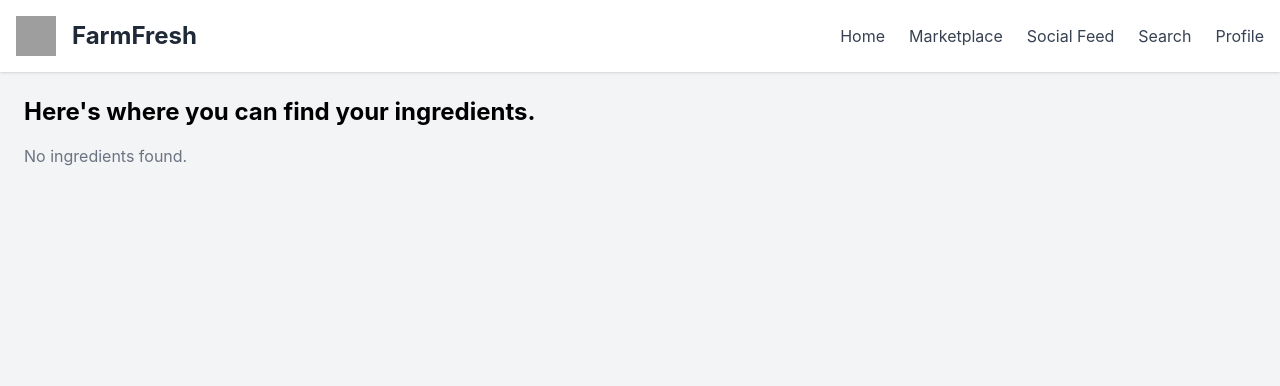
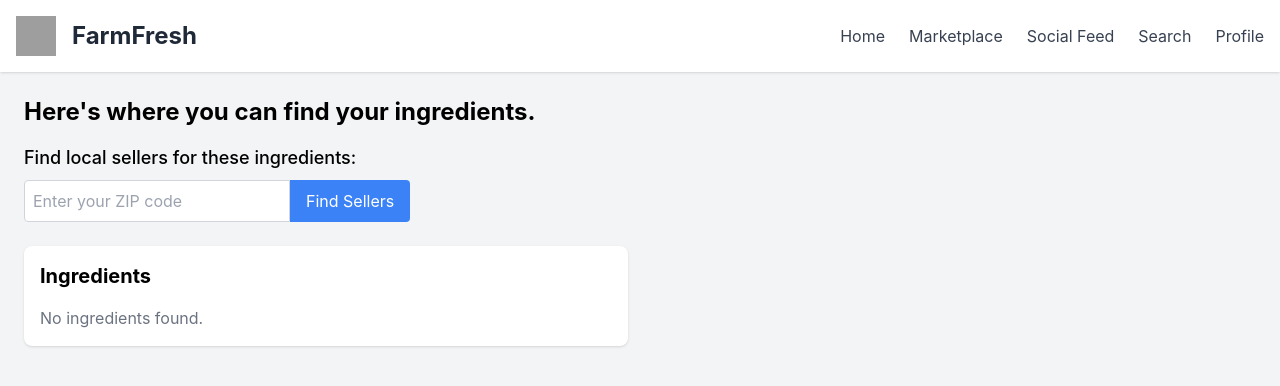
Before and after one commit to cheng-ian/wildhacks-2025, a React (Create React App) app in the folder client/: page /ingredients in a window 1280 px wide. Shown: the top 386 px of the page. Built offline with nearby package versions, Linux system fonts and the light colour scheme; grey boxes are pictures that could not be loaded; the HTML template or start-up script is replaced by a standard one.

Commit message:
added full search feature

```diff
--- a/client/src/IngredientList.jsx
+++ b/client/src/IngredientList.jsx
@@ -1,30 +1,146 @@
-import React from 'react';
+import React, { useState, useEffect } from 'react';
 import { useLocation } from 'react-router-dom';
+import { apiService } from './services/api';
 
 const IngredientList = () => {
   const location = useLocation();
   const ingredients = location.state?.ingredients || [];
   const recipe = location.state?.recipe || "";
+  const [localSellers, setLocalSellers] = useState({});
+  const [zipCode, setZipCode] = useState('');
+  const [loading, setLoading] = useState(false);
+
+  const formatDateTime = (dateTimeStr) => {
+    const date = new Date(dateTimeStr);
+    return date.toLocaleDateString('en-US', {
+      weekday: 'short',
+      month: 'short',
+      day: 'numeric',
+      hour: 'numeric',
+      minute: '2-digit',
+      hour12: true
+    });
+  };
+
+  const findLocalSellers = async () => {
+    if (!zipCode.trim()) return;
+
+    setLoading(true);
+    try {
+      const ingredientNames = ingredients.map(item => item.ingredient);
+      const sellersByIngredient = {};
+
+      // Find sellers for each ingredient
+      for (const ingredientName of ingredientNames) {
+        const response = await apiService.queryProduce(ingredientName, zipCode);
+        if (response.matching_listings) {
+          sellersByIngredient[ingredientName] = response.matching_listings;
+        }
+      }
+
+      setLocalSellers(sellersByIngredient);
+    } catch (error) {
+      console.error('Error finding local sellers:', error);
+    } finally {
+      setLoading(false);
+    }
+  };
 
   return (
     <div className="p-6">
       <h1 className="text-2xl font-bold mb-4">Here's where you can find your ingredients.</h1>
 
+      {/* ZIP Code Input */}
+      <div className="mb-6">
+        <h3 className="text-lg font-medium mb-2">Find local sellers for these ingredients:</h3>
+        <div className="flex">
+          <input
+            type="text"
+            value={zipCode}
+            onChange={(e) => setZipCode(e.target.value)}
+            placeholder="Enter your ZIP code"
+            className="p-2 border border-gray-300 rounded-l focus:outline-none"
+          />
+          <button
+            onClick={findLocalSellers}
+            disabled={loading}
+            className="bg-blue-500 text-white px-4 py-2 rounded-r hover:bg-blue-600 transition disabled:bg-blue-300"
+          >
+            {loading ? 'Searching...' : 'Find Sellers'}
+          </button>
+        </div>
+      </div>
+
+      <div className="grid grid-cols-1 md:grid-cols-2 gap-6">
+        {/* Ingredients List */}
+        <div className="bg-white p-4 rounded-lg shadow">
+          <h2 className="text-xl font-bold mb-4">Ingredients</h2>
           {ingredients.length === 0 ? (
             <p className="text-gray-500">No ingredients found.</p>
           ) : (
-        <ol className="list-decimal list-inside space-y-1">
+            <ol className="list-decimal list-inside space-y-2">
               {ingredients.map((item, index) => (
-            <li key={index}>
+                <li key={index} className="border-b border-gray-100 pb-2">
                   <span className="font-medium">{item.ingredient}</span>: {item.amount}
+
+                  {/* Display local sellers for this ingredient */}
+                  {localSellers[item.ingredient] && localSellers[item.ingredient].length > 0 && (
+                    <div className="mt-2 ml-6">
+                      <p className="text-sm font-medium text-green-600">Available from local sellers:</p>
+                      <ul className="list-disc list-inside text-sm text-gray-700">
+                        {localSellers[item.ingredient].slice(0, 3).map((seller, sellerIndex) => (
+                          <li key={sellerIndex} className="ml-2">
+                            {seller.name} - {seller.distance_miles} miles away
+                            <div className="text-xs text-gray-500 ml-4">
+                              Available: {formatDateTime(seller.time)}
+                            </div>
+                          </li>
+                        ))}
+                      </ul>
+                    </div>
+                  )}
                 </li>
               ))}
             </ol>
           )}
+        </div>
+
+        {/* Recipe */}
         {recipe && (
-        <div className="mt-8">
-            <h2 className="text-xl font-bold mb-2">Recipe</h2>
+          <div className="bg-white p-4 rounded-lg shadow">
+            <h2 className="text-xl font-bold mb-4">Recipe</h2>
             <p className="whitespace-pre-wrap text-gray-700">{recipe}</p>
+          </div>
+        )}
+      </div>
+
+      {/* Display all local sellers */}
+      {Object.keys(localSellers).length > 0 && (
+        <div className="mt-8 bg-white p-4 rounded-lg shadow">
+          <h2 className="text-xl font-bold mb-4">Local Sellers</h2>
+          {Object.entries(localSellers).map(([ingredient, sellers]) => (
+            sellers.length > 0 && (
+              <div key={ingredient} className="mb-6">
+                <h3 className="text-lg font-medium border-b pb-2 mb-2">{ingredient}</h3>
+                <div className="grid grid-cols-1 md:grid-cols-2 lg:grid-cols-3 gap-4">
+                  {sellers.map((seller, sellerIndex) => (
+                    <div key={sellerIndex} className="border rounded-lg p-3 hover:bg-gray-50">
+                      <h4 className="font-bold">{seller.name}</h4>
+                      <p className="text-sm text-gray-600">Location: {seller.location}</p>
+                      <p className="text-sm text-gray-600">Distance: {seller.distance_miles} miles</p>
+                      <p className="text-sm text-gray-600">Time: {formatDateTime(seller.time)}</p>
+                      <p className="text-sm text-gray-600 mt-1">Available items:</p>
+                      <ul className="list-disc list-inside text-sm text-gray-700">
+                        {seller.produce_items.map((item, itemIndex) => (
+                          <li key={itemIndex}>{item.name}</li>
+                        ))}
+                      </ul>
+                    </div>
+                  ))}
+                </div>
+              </div>
+            )
+          ))}
         </div>
       )}
     </div>
--- a/client/src/Search.jsx
+++ b/client/src/Search.jsx
@@ -6,8 +6,12 @@ const Search = () => {
   const navigate = useNavigate();
   const [searchQuery, setSearchQuery] = useState('');
   const [searchResults, setSearchResults] = useState(null);
+  const [isLoading, setIsLoading] = useState(false);
 
   const handleSearch = async () => {
+    if (!searchQuery.trim()) return;
+
+    setIsLoading(true);
     try {
       const response = await axios.post('http://localhost:5000/generate', {
         query: searchQuery,
@@ -53,6 +57,8 @@ const Search = () => {
     } catch (error) {
       console.error('Error calling backend:', error);
       setSearchResults("Error generating recipe.");
+    } finally {
+      setIsLoading(false);
     }
   };
 
@@ -69,15 +75,18 @@ const Search = () => {
           onChange={(e) => setSearchQuery(e.target.value)}
           placeholder="e.g., I want to make steak for dinner"
           className="w-full p-3 border border-gray-300 rounded-l-2xl shadow focus:outline-none"
+          disabled={isLoading}
         />
         <button
           onClick={handleSearch}
-          className="bg-blue-500 text-white p-3 rounded-r-2xl hover:bg-blue-600 transition"
+          className="bg-blue-500 text-white p-3 rounded-r-2xl hover:bg-blue-600 transition disabled:bg-blue-300"
+          disabled={isLoading}
         >
-          Search
+          {isLoading ? 'Generating...' : 'Search'}
         </button>
       </div>
 
+      <div className="grid grid-cols-1 md:grid-cols-2 gap-6">
         <div className="bg-gray-100 p-4 rounded-2xl mb-6">
           <h2 className="font-bold text-lg mb-2">Try These Queries:</h2>
           <ul className="list-disc list-inside text-gray-700">
@@ -88,16 +97,16 @@ const Search = () => {
           </ul>
         </div>
 
-      {/* {searchResults && (
-        <ul className="list-disc list-inside">
-        {searchResults.map((item, index) => (
-          <li key={index}>
-            {item.ingredient}: {item.amount}
-          </li>
-        ))}
+        <div className="bg-green-50 p-4 rounded-2xl mb-6 border border-green-100">
+          <h2 className="font-bold text-lg mb-2">Find Local Ingredients!</h2>
+          <p className="text-gray-700 mb-2">After generating a recipe, you can:</p>
+          <ul className="list-disc list-inside text-gray-700">
+            <li>Enter your ZIP code to find local sellers</li>
+            <li>See which ingredients are available nearby</li>
+            <li>Support local farmers and get the freshest produce</li>
           </ul>
-
-      )} */}
+        </div>
+      </div>
 
       <p className="text-gray-500 text-sm mt-4">Powered by Gemini API</p>
     </div>
```
Also changed, not shown: 2 other files (tests, documents, lock files or other folders). Lines whose indentation alone changed are shown as unchanged.
